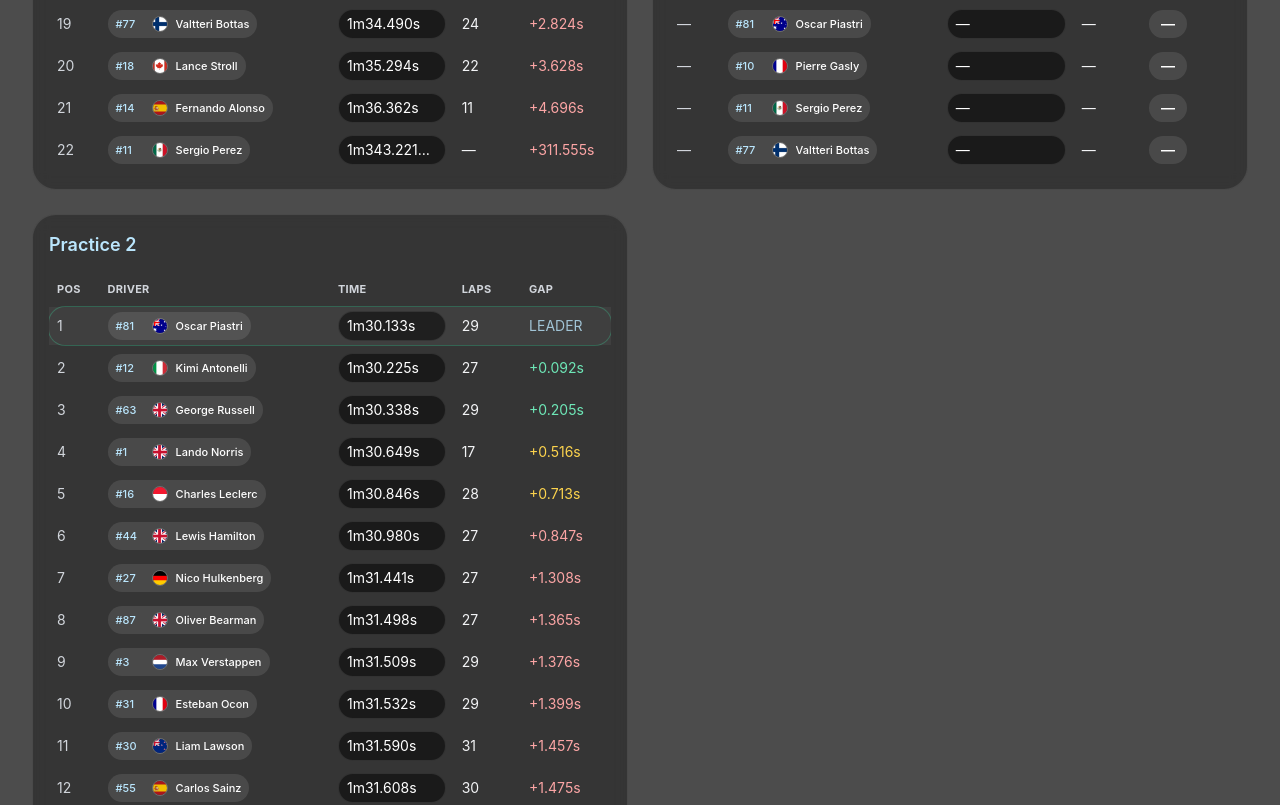
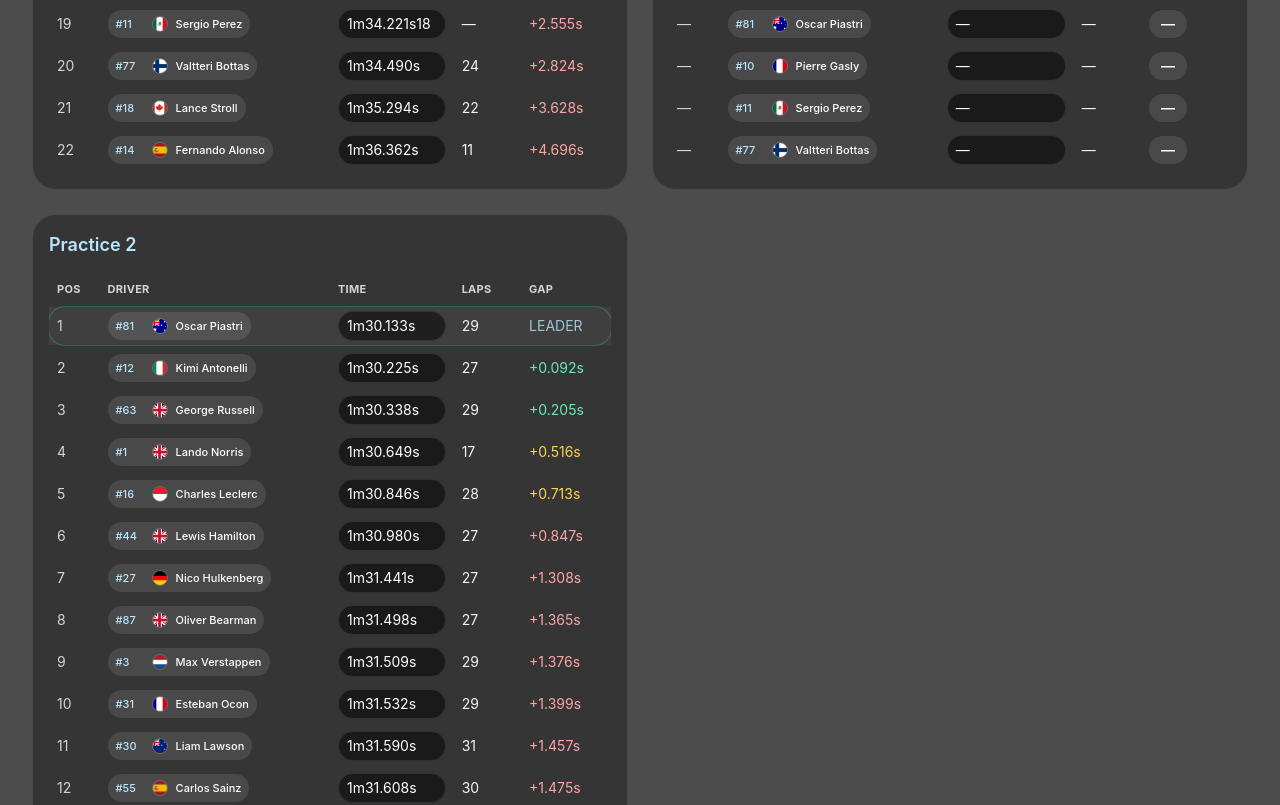
Before and after one commit to kcf1update/kcpage, a React (Create React App) app: page /next-race in a window 1280 px wide. Shown: the part 1560-2365 px from the top of the page. Built offline with nearby package versions, Linux system fonts and the light colour scheme.

Commit message:
points fix

```diff
--- a/src/content/nextRaceContent.js
+++ b/src/content/nextRaceContent.js
@@ -177,7 +177,7 @@ HUL,1m32.798s	26,
 BOR,1m32.759s	27,
 GAS,1m32.978s	25,
 COL,1m33.361s	24,
-PER,1m343.221s18,
+PER,1m34.221s18,
 BOT,1m34.490s	24,
 LAW,1m32.529s	27,
 LIN,1m32.665s	29,
```
